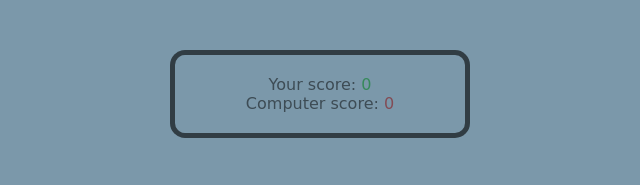
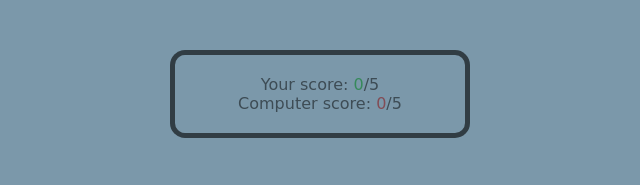
Before and after one commit to AppleEve/js-project-brainnest, a website: page index.html in a window 1280 px wide. Shown: the top 185 px of the page, 328-968 px from the left. Drawn offline with Linux system fonts and the light colour scheme; a web font is replaced by a local one.

Commit message:
Update index.html

```diff
--- a/index.html
+++ b/index.html
@@ -19,8 +19,8 @@
   </head>
   <body>
     <div id="resultBoard">
-      <div>Your score: <span class="playerScore">0 </span></div>
-      <div>Computer score: <span class="computerScore">0 </span></div>
+      <div>Your score: <span class="playerScore">0</span>/5</div>
+      <div>Computer score: <span class="computerScore">0</span>/5</div>
     </div>
     <div class="playerButtons">
       <button class="playButton rock" id="rock">
```
